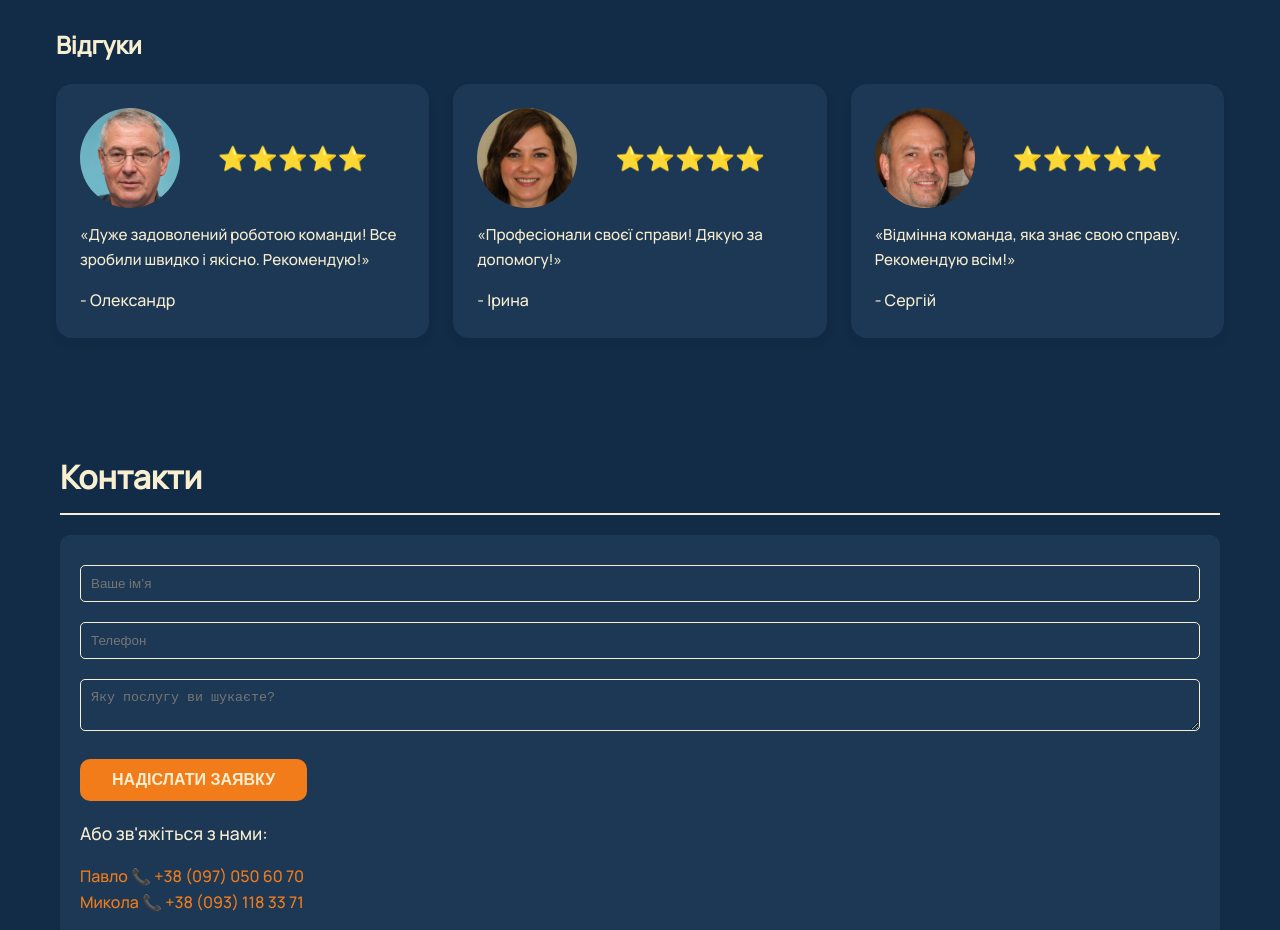
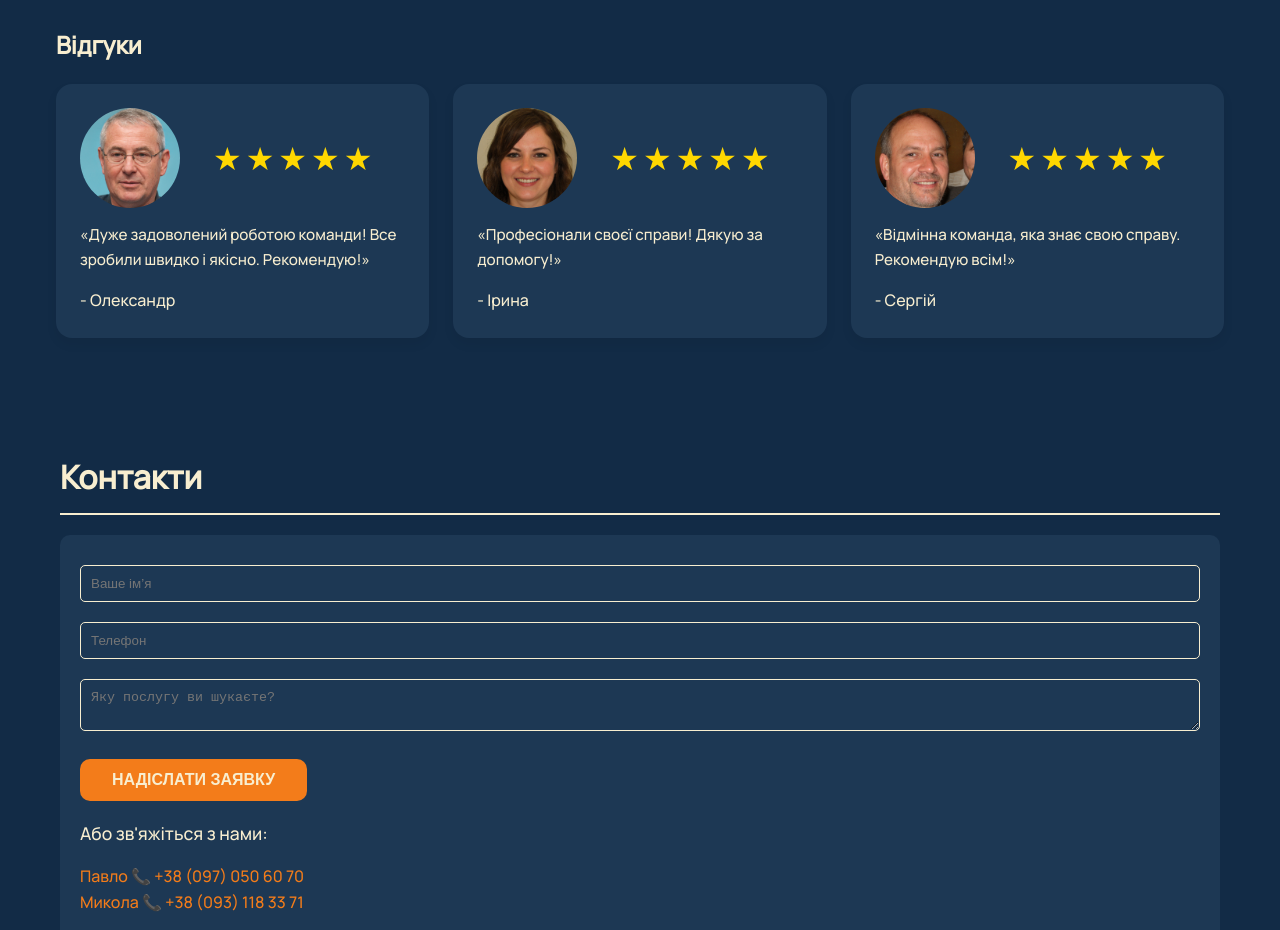
Before and after one commit to Kragupo/Domova-Sluzhba, a plain HTML site: page index.html in a window 1280 px wide. Shown: the part 3320-4250 px from the top of the page. Drawn offline with Linux system fonts and the light colour scheme.

Commit message:
1.6.1 Minor changes

```diff
--- a/assets/css/main.css
+++ b/assets/css/main.css
@@ -306,6 +306,23 @@ section ul li:hover {
     flex-grow: 1;
 }
 
+.star-rating {
+    display: flex;
+    justify-content: center;
+    gap: 4px;
+    font-size: 2rem;
+    margin: auto;
+}
+
+.star {
+    color: gold;
+    transition: transform 0.2s ease, color 0.3s ease;
+}
+
+.star:hover {
+    color: #ff0;
+}
+
 .card a,
 .asimple {
     margin-top: auto;
--- a/index.html
+++ b/index.html
@@ -142,7 +142,13 @@
             <div class="card">
                 <div style="display: flex; justify-content: space-between;">
                     <img src="assets/images/thispersondoesnotexist1.jpg" alt="Customer Image" class="reviewImg">
-                    <h2 style="margin: auto;">⭐⭐⭐⭐⭐</h2>
+                    <div class="star-rating">
+                        <span class="star">★</span>
+                        <span class="star">★</span>
+                        <span class="star">★</span>
+                        <span class="star">★</span>
+                        <span class="star">★</span>
+                    </div>
                 </div>
                 <p>«Дуже задоволений роботою команди! Все зробили швидко і якісно. Рекомендую!»</p>
                 <span>- Олександр</span>
@@ -150,7 +156,13 @@
             <div class="card">
                 <div style="display: flex; justify-content: space-between;">
                     <img src="assets/images/thispersondoesnotexist2.jpg" alt="Customer Image" class="reviewImg">
-                    <h2 style="margin: auto;">⭐⭐⭐⭐⭐</h2>
+                    <div class="star-rating">
+                        <span class="star">★</span>
+                        <span class="star">★</span>
+                        <span class="star">★</span>
+                        <span class="star">★</span>
+                        <span class="star">★</span>
+                    </div>
                 </div>
                 <p>«Професіонали своєї справи! Дякую за допомогу!»</p>
                 <span>- Ірина</span>
@@ -158,7 +170,13 @@
             <div class="card">
                 <div style="display: flex; justify-content: space-between;">
                     <img src="assets/images/thispersondoesnotexist3.jpg" alt="Customer Image" class="reviewImg">
-                    <h2 style="margin: auto;">⭐⭐⭐⭐⭐</h2>
+                    <div class="star-rating">
+                        <span class="star">★</span>
+                        <span class="star">★</span>
+                        <span class="star">★</span>
+                        <span class="star">★</span>
+                        <span class="star">★</span>
+                    </div>
                 </div>
                 <p>«Відмінна команда, яка знає свою справу. Рекомендую всім!»</p>
                 <span>- Сергій</span>
```
